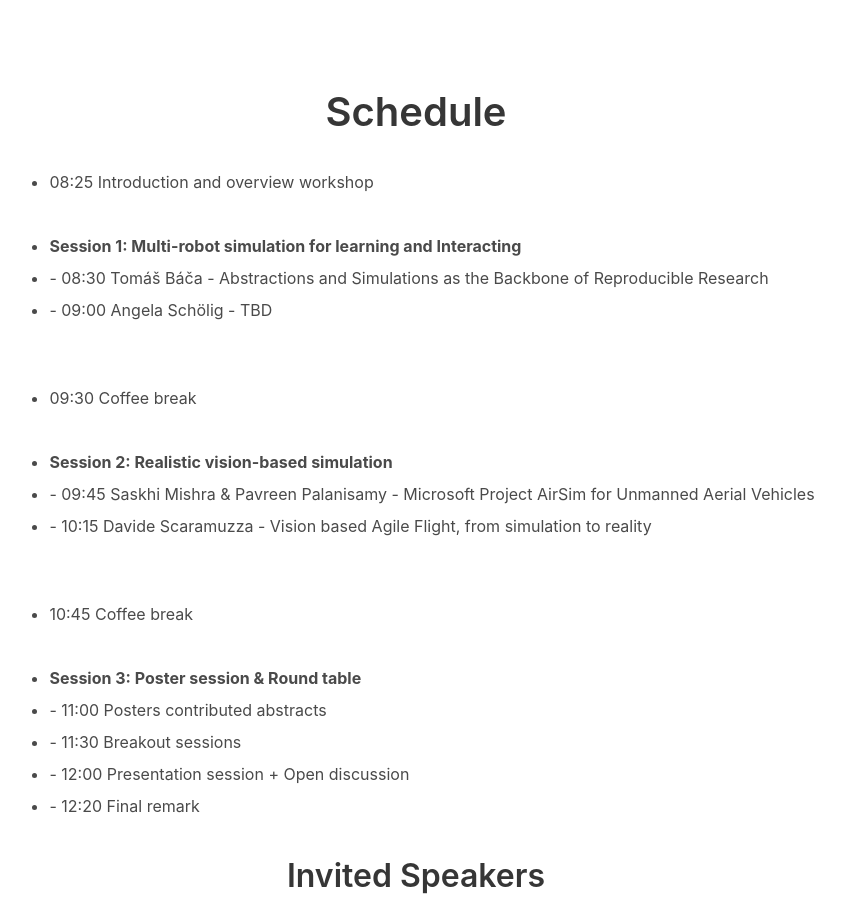
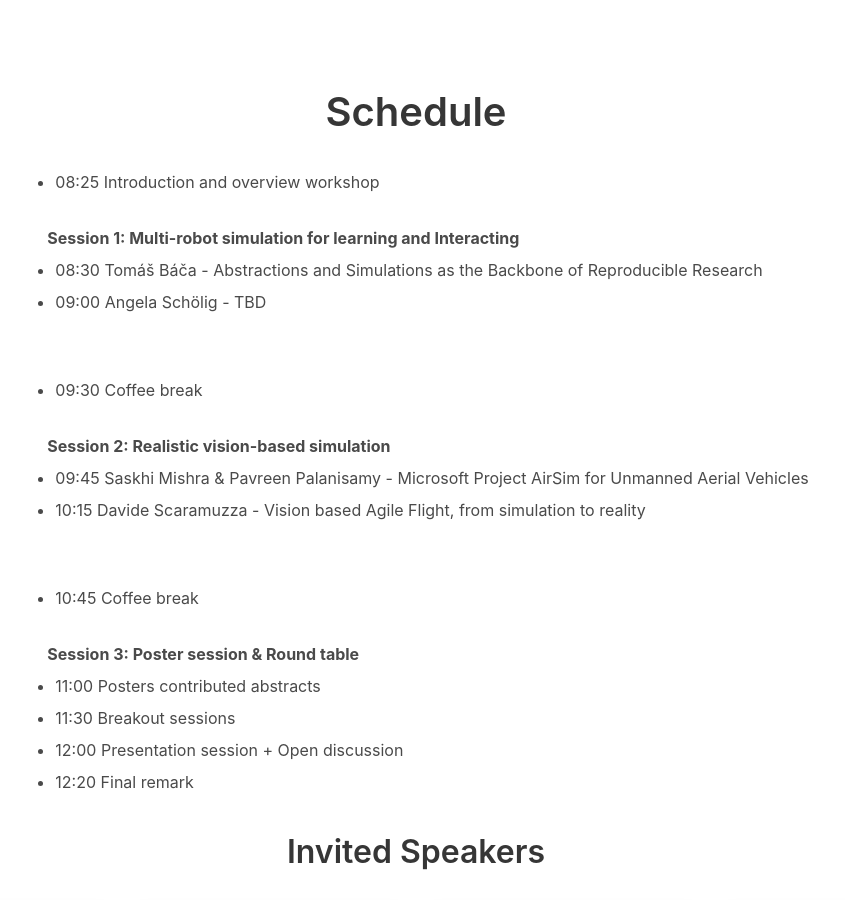
Before and after one commit to IMRCLab/workshop-uav-sims-icra2023, a Jekyll site: the page built from index.html, in a window 1280 px wide and 900 px high, scrolled down 1879 px. Shown: the whole window, without its empty margins (224-1069 px from the left). Built offline with Jekyll 4.4.1, drawn with Linux system fonts in a browser that asks for light colours.

Commit message:
Other minor changes

```diff
--- a/index.html
+++ b/index.html
@@ -178,23 +178,23 @@
       <ul>
         <li>08:25 Introduction and overview workshop</li>
         <br>
-        <li><b>Session 1: Multi-robot simulation for learning and Interacting</b></li>
-        <li>- 08:30 Tomáš Báča - Abstractions and Simulations as the Backbone of Reproducible Research</li>
-        <li>- 09:00 Angela Schölig - TBD</li>
+        <b>Session 1: Multi-robot simulation for learning and Interacting</b>
+        <li>08:30 Tomáš Báča - Abstractions and Simulations as the Backbone of Reproducible Research</li>
+        <li>09:00 Angela Schölig - TBD</li>
         <br></br>
         <li>09:30 Coffee break</li>
         <br>
-        <li><b>Session 2: Realistic vision-based simulation</b></li>
-        <li>- 09:45 Saskhi Mishra & Pavreen Palanisamy - Microsoft Project AirSim for Unmanned Aerial Vehicles</li>
-        <li>- 10:15 Davide Scaramuzza - Vision based Agile Flight, from simulation to reality</li>
+        <b>Session 2: Realistic vision-based simulation</b>
+        <li>09:45 Saskhi Mishra & Pavreen Palanisamy - Microsoft Project AirSim for Unmanned Aerial Vehicles</li>
+        <li>10:15 Davide Scaramuzza - Vision based Agile Flight, from simulation to reality</li>
         <br></br>
         <li>10:45 Coffee break</li>
         <br>
-        <li><b>Session 3: Poster session & Round table</b></li>
-        <li>- 11:00 Posters contributed abstracts</li>
-        <li>- 11:30 Breakout sessions</li>
-        <li>- 12:00 Presentation session + Open discussion</li>
-        <li>- 12:20 Final remark</li>
+        <b>Session 3: Poster session & Round table</b>
+        <li>11:00 Posters contributed abstracts</li>
+        <li>11:30 Breakout sessions</li>
+        <li>12:00 Presentation session + Open discussion</li>
+        <li>12:20 Final remark</li>
 
       </ul>
     </div>
```
